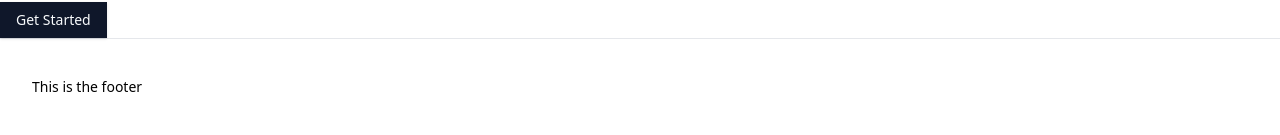
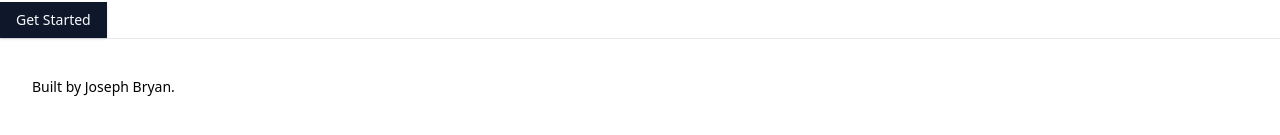
Before and after one commit to JoeBryan1/MealDesigner, a React (Vite) app in the folder MealDesigner.Client/: page / in a window 1280 px wide. Shown: the part 267-402 px from the top of the page. Built offline with nearby package versions, Linux system fonts and the light colour scheme.

Commit message:
Added fallback + updated footer

```diff
--- a/MealDesigner.Client/src/components/site-footer.tsx
+++ b/MealDesigner.Client/src/components/site-footer.tsx
@@ -5,7 +5,7 @@ export const SiteFooter = () => {
         <footer className="border-t border-border/40 py-6 dark:border-border md:px-8 md:py-0">
             <div className="container flex flex-col items-center justify-between gap-4 md:h-24 md:flex-row">
                 <p className="text-balance text-center text-sm leading-loose text-muted-foreground md:text-left">
-                    This is the footer
+                    Built by Joseph Bryan.
                 </p>
             </div>
         </footer>
--- a/MealDesigner.Client/staticwebapp.config.json
+++ b/MealDesigner.Client/staticwebapp.config.json
@@ -10,6 +10,10 @@
       ]
     }
   ],
+  "navigationFallback": {
+    "rewrite": "/index.html",
+    "exclude": ["/images/*.{png,jpg,gif}", "/css/*"]
+  },
   "globalHeaders": {
     "Access-Control-Allow-Origin": "*",
     "Access-Control-Allow-Methods": "POST, GET, OPTIONS"
```
